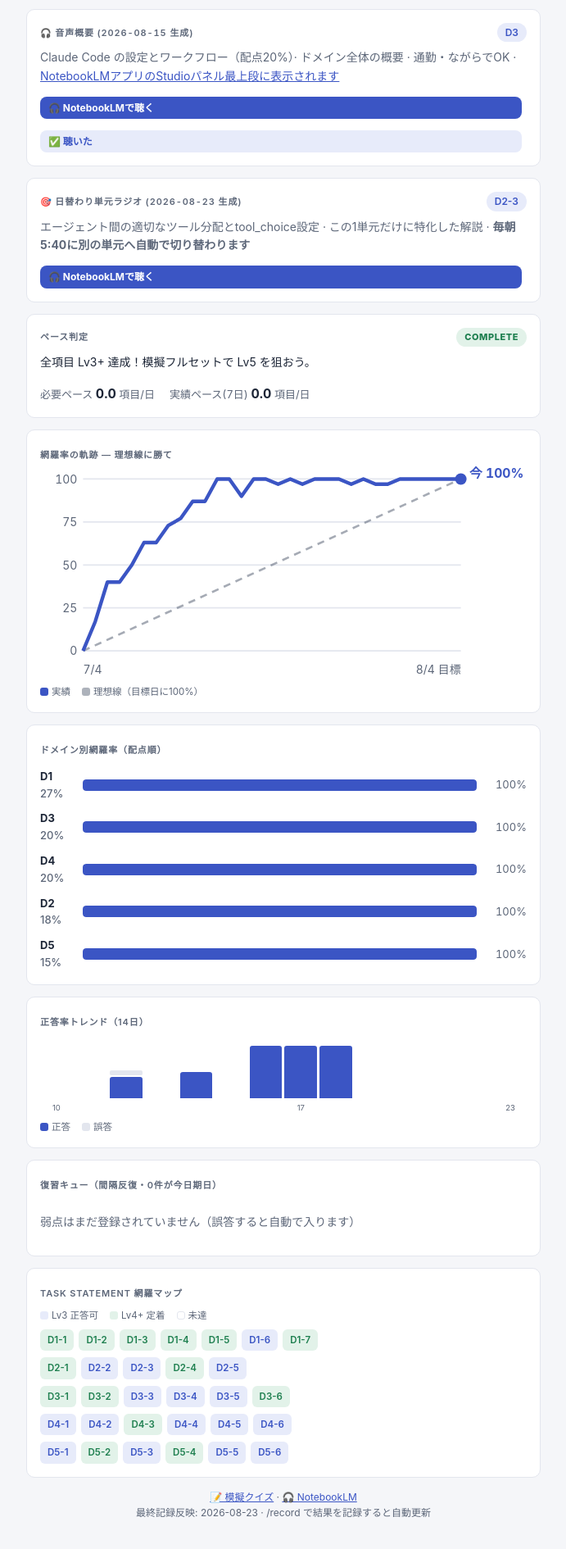
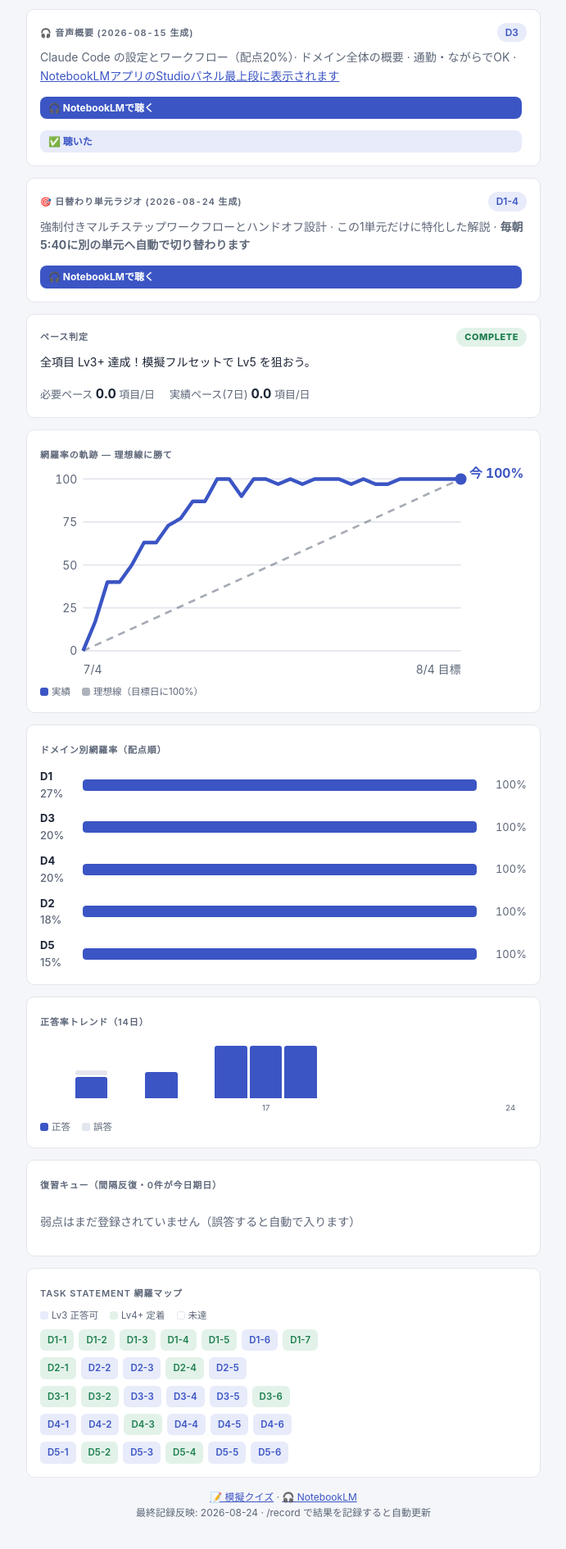
Before and after one commit to eztamu/cca-f-dashboard, a plain HTML site: page index.html in a window 1280 px wide. Shown: the part 724-2614 px from the top of the page at 82% size, without its empty margins (294-985 px from the left). Drawn offline with Linux system fonts and the light colour scheme.

Commit message:
dashboard update 2026-08-24 05:40:13

```diff
--- a/index.html
+++ b/index.html
@@ -110,7 +110,7 @@
     <span class="eyebrow">CCA-F Study Dashboard</span>
     <div class="topline" style="display:flex; justify-content:space-between; align-items:baseline;">
       <h1 style="font-size:22px; margin:2px 0;">合格までの現在地</h1>
-      <span class="eyebrow num" id="today-label">2026-08-23</span>
+      <span class="eyebrow num" id="today-label">2026-08-24</span>
     </div>
   </div>
 
@@ -125,7 +125,7 @@
     </svg>
     <div class="hero-right">
       <span class="eyebrow">合格準備度</span>
-      <div class="cd num" id="countdown">目標日まで <b id="days-left">-19</b> 日</div>
+      <div class="cd num" id="countdown">目標日まで <b id="days-left">-20</b> 日</div>
       <div class="milestones"><span class="ms done">✓ 25pt</span><span class="ms done">✓ 50pt</span><span class="ms done">✓ 75pt</span><span class="ms">100pt</span></div>
       <div class="formula">= Σ 配点% × ドメイン習熟度（Lv0=0 → Lv3=0.7 → Lv5=1.0 の平均）</div>
     </div>
@@ -146,7 +146,7 @@
 
   <div class="card"><div style="display:flex; justify-content:space-between; align-items:baseline;"><span class="eyebrow">🎧 音声概要 <span class="num" style="text-transform:none;">(2026-08-15 生成)</span></span><span class="chip">D3</span></div><p style="margin:8px 0 10px; font-size:14px; color:var(--sub);">Claude Code の設定とワークフロー（配点20%）· ドメイン全体の概要 · 通勤・ながらでOK · <a href="https://notebooklm.google.com/notebook/17a20946-16ab-4391-8c65-49ed42145e0a" style="color:var(--accent);">NotebookLMアプリのStudioパネル最上段に表示されます</a></p><div class="actions" style="margin-top:0;"><a class="abtn" href="https://notebooklm.google.com/notebook/17a20946-16ab-4391-8c65-49ed42145e0a">🎧 NotebookLMで聴く</a><a class="abtn ghost" href="https://docs.google.com/forms/d/e/1FAIpQLSdOZyIlke2oBJDE2SJKgNkS6F0oVG3fkgMq0DW8J_eFHyxX-w/viewform?entry.1699881175=HEARD%7CD3">✅ 聴いた</a></div></div>
 
-  <div class="card"><div style="display:flex; justify-content:space-between; align-items:baseline;"><span class="eyebrow">🎯 日替わり単元ラジオ <span class="num" style="text-transform:none;">(2026-08-23 生成)</span></span><span class="chip">D2-3</span></div><p style="margin:8px 0 10px; font-size:14px; color:var(--sub);">エージェント間の適切なツール分配とtool_choice設定 · この1単元だけに特化した解説 · <b>毎朝5:40に別の単元へ自動で切り替わります</b></p><div class="actions" style="margin-top:0;"><a class="abtn" href="https://notebooklm.google.com/notebook/17a20946-16ab-4391-8c65-49ed42145e0a">🎧 NotebookLMで聴く</a></div></div>
+  <div class="card"><div style="display:flex; justify-content:space-between; align-items:baseline;"><span class="eyebrow">🎯 日替わり単元ラジオ <span class="num" style="text-transform:none;">(2026-08-24 生成)</span></span><span class="chip">D1-4</span></div><p style="margin:8px 0 10px; font-size:14px; color:var(--sub);">強制付きマルチステップワークフローとハンドオフ設計 · この1単元だけに特化した解説 · <b>毎朝5:40に別の単元へ自動で切り替わります</b></p><div class="actions" style="margin-top:0;"><a class="abtn" href="https://notebooklm.google.com/notebook/17a20946-16ab-4391-8c65-49ed42145e0a">🎧 NotebookLMで聴く</a></div></div>
 
   <div class="card">
     <div style="display:flex; justify-content:space-between; align-items:center;">
@@ -173,8 +173,8 @@
 
   <div class="card">
     <span class="eyebrow">正答率トレンド（14日）</span>
-    <div class="trend" role="img" aria-label="日別の正答・誤答数"><div class="tcol" title="2026-08-10: 正答0 誤答0"></div><div class="tcol" title="2026-08-11: 正答0 誤答0"></div><div class="tcol" title="2026-08-12: 正答4 誤答1"><div class="ng" style="height:6px"></div><div class="ok" style="height:26px"></div></div><div class="tcol" title="2026-08-13: 正答0 誤答0"></div><div class="tcol" title="2026-08-14: 正答5 誤答0"><div class="ok" style="height:32px"></div></div><div class="tcol" title="2026-08-15: 正答0 誤答0"></div><div class="tcol" title="2026-08-16: 正答10 誤答0"><div class="ok" style="height:64px"></div></div><div class="tcol" title="2026-08-17: 正答10 誤答0"><div class="ok" style="height:64px"></div></div><div class="tcol" title="2026-08-18: 正答10 誤答0"><div class="ok" style="height:64px"></div></div><div class="tcol" title="2026-08-19: 正答0 誤答0"></div><div class="tcol" title="2026-08-20: 正答0 誤答0"></div><div class="tcol" title="2026-08-21: 正答0 誤答0"></div><div class="tcol" title="2026-08-22: 正答0 誤答0"></div><div class="tcol" title="2026-08-23: 正答0 誤答0"></div></div>
-    <div class="tlabels"><span>10</span><span></span><span></span><span></span><span></span><span></span><span></span><span>17</span><span></span><span></span><span></span><span></span><span></span><span>23</span></div>
+    <div class="trend" role="img" aria-label="日別の正答・誤答数"><div class="tcol" title="2026-08-11: 正答0 誤答0"></div><div class="tcol" title="2026-08-12: 正答4 誤答1"><div class="ng" style="height:6px"></div><div class="ok" style="height:26px"></div></div><div class="tcol" title="2026-08-13: 正答0 誤答0"></div><div class="tcol" title="2026-08-14: 正答5 誤答0"><div class="ok" style="height:32px"></div></div><div class="tcol" title="2026-08-15: 正答0 誤答0"></div><div class="tcol" title="2026-08-16: 正答10 誤答0"><div class="ok" style="height:64px"></div></div><div class="tcol" title="2026-08-17: 正答10 誤答0"><div class="ok" style="height:64px"></div></div><div class="tcol" title="2026-08-18: 正答10 誤答0"><div class="ok" style="height:64px"></div></div><div class="tcol" title="2026-08-19: 正答0 誤答0"></div><div class="tcol" title="2026-08-20: 正答0 誤答0"></div><div class="tcol" title="2026-08-21: 正答0 誤答0"></div><div class="tcol" title="2026-08-22: 正答0 誤答0"></div><div class="tcol" title="2026-08-23: 正答0 誤答0"></div><div class="tcol" title="2026-08-24: 正答0 誤答0"></div></div>
+    <div class="tlabels"><span></span><span></span><span></span><span></span><span></span><span></span><span>17</span><span></span><span></span><span></span><span></span><span></span><span></span><span>24</span></div>
     <div class="legend"><span><i style="background:var(--accent)"></i>正答</span><span><i style="background:var(--line)"></i>誤答</span></div>
   </div>
 
@@ -191,7 +191,7 @@
 
   <footer>
     <a href="https://eztamu.github.io/cca-f-dashboard/quiz.html">📝 模擬クイズ</a> · <a href="https://notebooklm.google.com/notebook/17a20946-16ab-4391-8c65-49ed42145e0a">🎧 NotebookLM</a><br>
-    最終記録反映: 2026-08-23 · /record で結果を記録すると自動更新
+    最終記録反映: 2026-08-24 · /record で結果を記録すると自動更新
   </footer>
 </div>
 <script>
```
